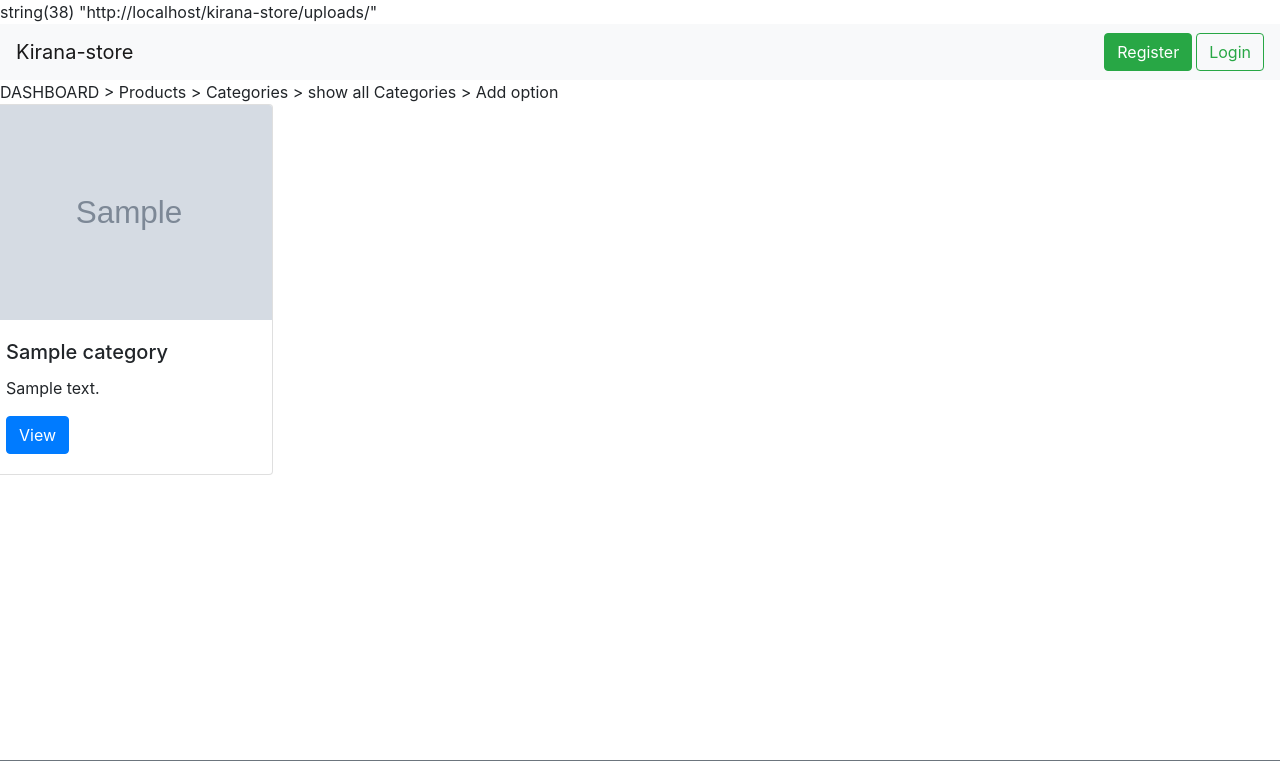
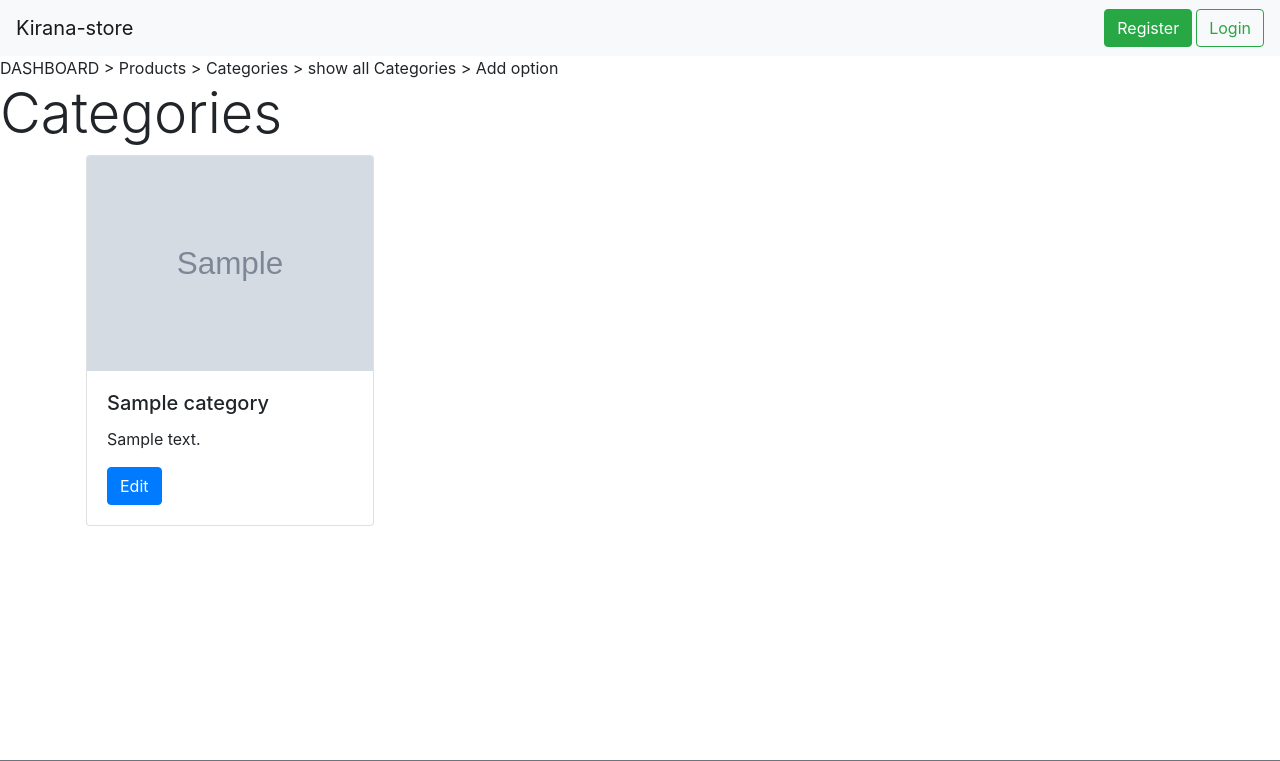
Before and after one commit to ohasy/kirana-store, a PHP site: page /views/home-views/dashboard.php in a window 1280 px wide. Shown: the top 761 px of the page. Run offline with PHP 8.4, Linux system fonts and the light colour scheme; tables that the repository leaves empty or names only in its code hold one stand-in row (values such as "Sample post"); grey boxes marked "Sample" are stand-in pictures; some libraries are stand-ins or nearby versions.

Commit message:
env set up

```diff
--- a/env.php
+++ b/env.php
@@ -20,6 +20,6 @@ if($ENV == 'development') {
     $_ENV['DB_PASS'] = '';
     $_ENV["IMGPATH"] = $_ENV['DB_HOST'].$_ENV['ROOT'] .'/uploads/';
 }
-var_dump($_ENV["IMGPATH"])
+
 
 ?>
--- a/views/home-views/dashboard.php
+++ b/views/home-views/dashboard.php
@@ -31,21 +31,20 @@ DASHBOARD
 > Categories
 > show all Categories
 > Add option
+<h1 class="display-4">Categories</h1>
+<div class="container clearfix">
+
 <div class="row">
 <?php
 if(count($categories >0 )) {
     foreach ($categories as $cate) {
-        // showArray($cate);
-        // localhost/kirana-store/uploads/18371287815c51481d45d9d.png
-        // <?=$_ENV['IMGPATH'].$cate['image']?>
-         <!-- print_r($_ENV['IMGPATH'].$cate['image']) -->
-
-        <div class="card" style="width: 18rem;">
+?>
+        <div class="card ml-3" style="width: 18rem;">
             <img class="card-img-top" src="<?=$_ENV['IMGPATH'].$cate['image']?>" alt="Card image cap">
             <div class="card-body">
                 <h5 class="card-title"><?=$cate['category_name'] ?></h5>
                 <p class="card-text"><?=$cate['cate_desc']?></p>
-                <a href="#" class="btn btn-primary">View</a>
+                <a href="#" class="btn btn-primary">Edit</a>
             </div>
         </div>
         <?php
@@ -53,7 +52,7 @@ if(count($categories >0 )) {
 }
 ?>
 </div>
-
+</div>
   <?php subview('footer.php'); ?>
 
 </section>
```
